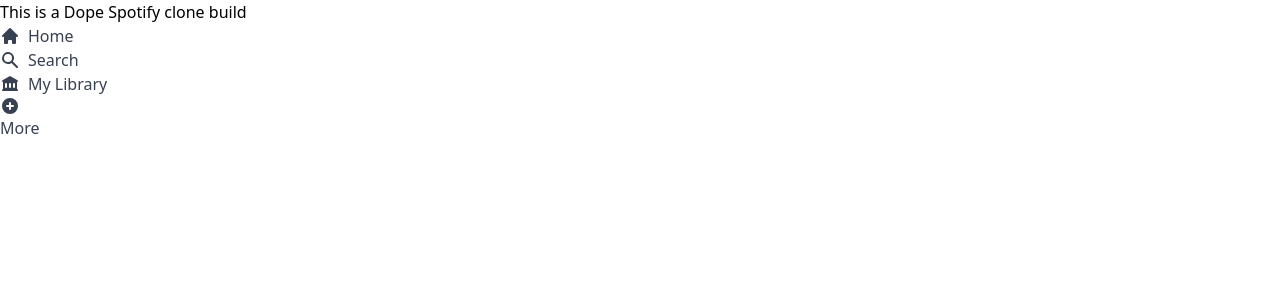
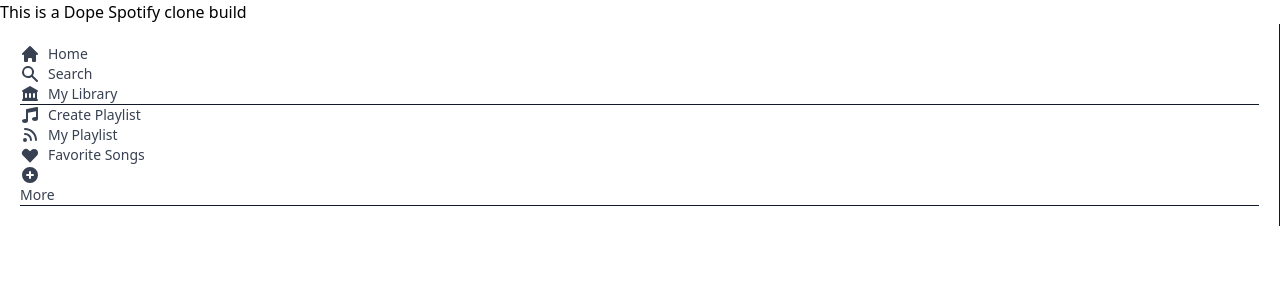
Before and after one commit to youngjerald239/Toner, a Next.js app: page / in a window 1280 px wide. Shown: the top 300 px of the page. Built offline with nearby package versions, Linux system fonts and the light colour scheme.

Commit message:
styled buttons with tailwind

```diff
--- a/components/Sidebar.js
+++ b/components/Sidebar.js
@@ -3,12 +3,15 @@
     HomeIcon,
     SearchIcon,
     LibraryIcon,
-    PlusCircleIcon
+    PlusCircleIcon,
+    MusicNoteIcon,
+    HeartIcon,
+    RssIcon
 } from "@heroicons/react/solid"
 
 function Sidebar() {
     return (
-        <div className="text-gray-700">
+        <div className="text-gray-700 p-5 text-sm border-r border-gray-900">
             <div>
                 <button className="flex items-center space-x-2
                 hover:text-white">
@@ -25,10 +28,28 @@
                     <LibraryIcon className="h-5 w-5"/>
                     <p>My Library</p>
                 </button>
+                <hr className="border-t-[0.1px] border-gray-900" />
+
+                <button className="flex items-center space-x-2
+                hover:text-white">
+                    <MusicNoteIcon className="h-5 w-5"/>
+                    <p>Create Playlist</p>
+                </button>
+                <button className="flex items-center space-x-2
+                hover:text-white">
+                    <RssIcon className="h-5 w-5"/>
+                    <p>My Playlist</p>
+                </button>
+                <button className="flex items-center space-x-2
+                hover:text-white">
+                    <HeartIcon className="h-5 w-5"/>
+                    <p>Favorite Songs</p>
+                </button>
                 <button>
                     <PlusCircleIcon className="h-5 w-5"/>
                     <p>More</p>
                 </button>
+                <hr className="border-t-[0.1px] border-gray-900" />
             </div>
         </div>
     );
```
